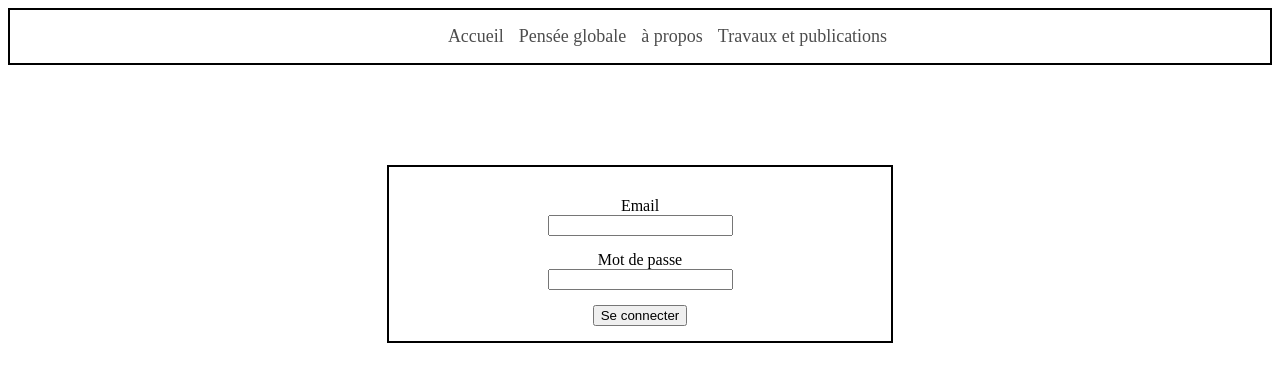
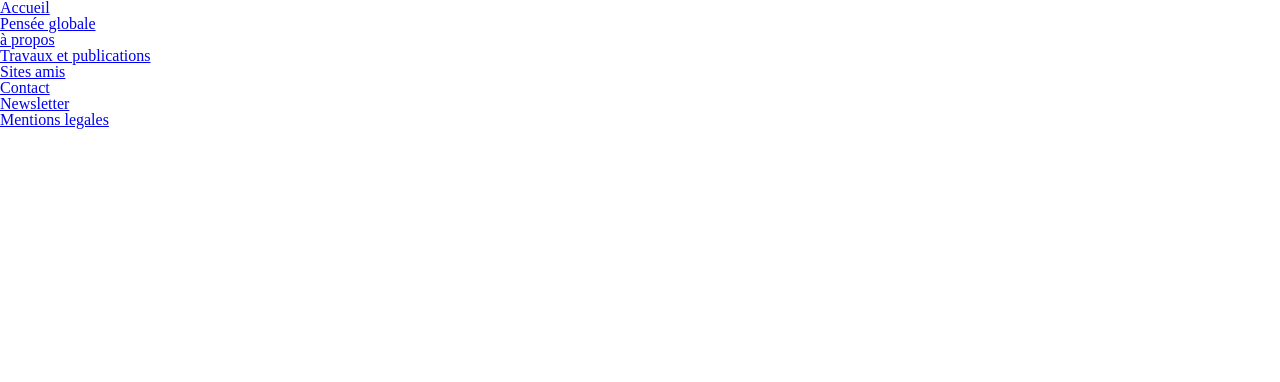
Before and after one commit to d1mj0/Pierrot_Project, a PHP site: page /pensee_globale.php in a window 1280 px wide. Shown: the top 382 px of the page. Run offline with PHP 8.4, Linux system fonts and the light colour scheme; data that the repository does not hold is empty.

Commit message:
added reset.css, reworked pages

```diff
--- /dev/null
+++ b/views/assets/css/reset.css
@@ -0,0 +1,48 @@
+/* http://meyerweb.com/eric/tools/css/reset/
+   v2.0 | 20110126
+   License: none (public domain)
+*/
+
+html, body, div, span, applet, object, iframe,
+h1, h2, h3, h4, h5, h6, p, blockquote, pre,
+a, abbr, acronym, address, big, cite, code,
+del, dfn, em, img, ins, kbd, q, s, samp,
+small, strike, strong, sub, sup, tt, var,
+b, u, i, center,
+dl, dt, dd, ol, ul, li,
+fieldset, form, label, legend,
+table, caption, tbody, tfoot, thead, tr, th, td,
+article, aside, canvas, details, embed,
+figure, figcaption, footer, header, hgroup,
+menu, nav, output, ruby, section, summary,
+time, mark, audio, video {
+	margin: 0;
+	padding: 0;
+	border: 0;
+	font-size: 100%;
+	font: inherit;
+	vertical-align: baseline;
+}
+/* HTML5 display-role reset for older browsers */
+article, aside, details, figcaption, figure,
+footer, header, hgroup, menu, nav, section {
+	display: block;
+}
+body {
+	line-height: 1;
+}
+ol, ul {
+	list-style: none;
+}
+blockquote, q {
+	quotes: none;
+}
+blockquote:before, blockquote:after,
+q:before, q:after {
+	content: '';
+	content: none;
+}
+table {
+	border-collapse: collapse;
+	border-spacing: 0;
+}
--- a/views/assets/css/style.css
+++ /dev/null
@@ -1,69 +0,0 @@
-nav
-{
-    border: 2px solid #000;
-}
-nav ul
-{
-    display: flex;
-    justify-content: center;
-    align-items: center;
-}
-.link_menu
-{
-    list-style: none;
-    margin-left: 15px;
-}
-a
-{
-    text-decoration: none;
-    color: rgb(77, 77, 77);
-    font-size: 18px;
-}
-.td_head td
-{
-    background-color: #000;
-    color: #fff;
-}
-table, th, td {
-    border: 1px solid black;
-    text-align: center;
-}
-td
-{
-    padding: 15px;
-}
-.s_cars
-{
-    display: flex;
-    align-items: center;
-    justify-content: center;
-    flex-direction: column;
-}
-.tr_div
-{
-    margin-left: 50px;
-}
-.tr_index
-{
-    margin-top: 15px;
-    display: flex;
-    align-items: center;
-    justify-content: center;
-}
-form
-{
-    margin-top: 100px;
-    display: flex;
-    flex-direction: column;
-    justify-content: center;
-    align-items: center;
-    border: 2px solid #000;
-    padding: 15px;
-    margin-left: 30%;
-    margin-right: 30%;
-    text-align: left;
-}
-label, button
-{
-    margin-top: 15px;
-}
--- a/views/pensee_globale.php
+++ b/views/pensee_globale.php
@@ -1,19 +1,17 @@
-<?php
+    <?php
+    //Variable avec le titre de la page
+    $title = "Pensée globale";
+    //Appel template header
+    require_once('./templates/header.php');
+    ?>
 
+    <main>
+        <section>
 
-    require_once('./templates/header.php');
-?>
+        </section>
+    </main>
 
-    <section>
-        <form action="login.php" method="get">
-            <label for="mail">Email</label>
-            <input type="email" id="mail" name="mail">
-
-            <label for="pass">Mot de passe</label>
-            <input type="password" id="pass" name="pass" minlength="5">
-
-            <button>Se connecter</button>
-        </form>
-    </section>
-    </body>
-</html>
+    <?php
+    //Appel template footer
+    require_once("./templates/footer.php");
+    ?>
--- a/views/templates/header.php
+++ b/views/templates/header.php
@@ -4,9 +4,10 @@
     <meta charset="UTF-8">
     <meta http-equiv="X-UA-Compatible" content="IE=edge">
     <meta name="viewport" content="width=device-width, initial-scale=1.0">
-    <link rel="stylesheet" href="./assets/css/style.css">
+    <link rel="stylesheet" href="../assets/css/style.css">
+    <link rel="stylesheet" href="../assets/css/reset.css">
     <script src="https://code.jquery.com/jquery-3.6.0.min.js" integrity="sha256-/xUj+3OJU5yExlq6GSYGSHk7tPXikynS7ogEvDej/m4=" crossorigin="anonymous"></script>
-    <script src="./assets/js/script.js"></script>
+    <script src="../assets/js/script.js"></script>
     <title>
         <?php
             //Affiche le titre de la page
```
Also changed, not shown: views/a_propos.php (+11 -13 lines), views/blog.php (+14 -22 lines), views/contact.php (+11 -15 lines), views/index.php (+12 -19 lines), views/mentions_legales.php (+11 -13 lines), views/newsletter.php (+11 -13 lines), views/sites_amis.php (+17 -0 lines), views/travaux_et_publications.php (+11 -13 lines), views/backoffice/blog_administration.php (renamed from views/blog_administration.php), views/backoffice/deconnexion.php (renamed from views/deconnexion.php), views/backoffice/login.php (renamed from views/login.php).
